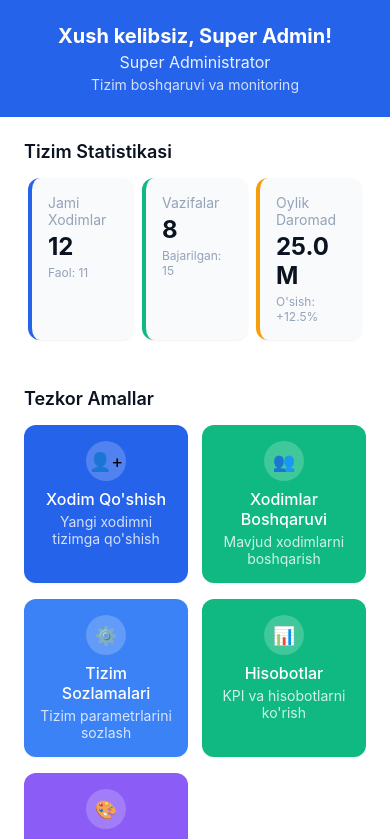
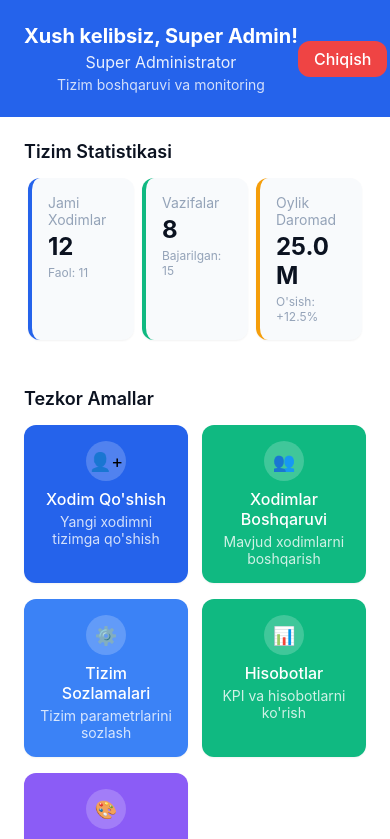
Before and after one commit to DAMIR030303/BoshqaruvMobile2025, a React Native app: screen /SuperAdmin in a window 390 px wide. Shown: the top 839 px of the page. Built offline with nearby package versions, Linux system fonts and the light colour scheme.

Commit message:
Fix major linting errors: Jest setup, unused variables, and component structure

```diff
--- a/src/screens/admin/SuperAdminDashboard.tsx
+++ b/src/screens/admin/SuperAdminDashboard.tsx
@@ -137,6 +137,9 @@ const SuperAdminDashboard = ({ navigation }: any) => {
                 Tizim boshqaruvi va monitoring
               </Text>
             </View>
+            <TouchableOpacity style={styles.logoutButton} onPress={handleLogout}>
+              <Text style={styles.logoutButtonText}>Chiqish</Text>
+            </TouchableOpacity>
           </View>
         </View>
 
@@ -304,7 +307,7 @@ const styles = StyleSheet.create({
   },
   headerContent: {
     flexDirection: 'row',
-    justifyContent: 'center',
+    justifyContent: 'space-between',
     alignItems: 'center',
   },
   headerText: {
@@ -326,6 +329,17 @@ const styles = StyleSheet.create({
     fontSize: typography.fontSize.sm,
     color: colors.background,
     opacity: 0.8,
+  },
+  logoutButton: {
+    backgroundColor: colors.error,
+    paddingVertical: spacing.sm,
+    paddingHorizontal: spacing.md,
+    borderRadius: borderRadius.md,
+  },
+  logoutButtonText: {
+    color: colors.background,
+    fontSize: typography.fontSize.base,
+    fontWeight: typography.fontWeight.medium,
   },
   statsSection: {
     padding: spacing.lg,
--- a/src/screens/main/DashboardScreen.tsx
+++ b/src/screens/main/DashboardScreen.tsx
@@ -155,7 +155,7 @@ const DashboardScreen = () => {
     </Card>
   );
 
-  const ActivityItem = ({ type, title, description, time, icon }: any) => (
+  const ActivityItem = ({ type: _type, title, description, time, icon }: any) => (
     <View style={styles.activityItem}>
       <View style={styles.activityIcon}>
         <Text style={styles.activityIconText}>{icon}</Text>
```
Also changed, not shown: jest.setup.js (+12 -1 lines).
